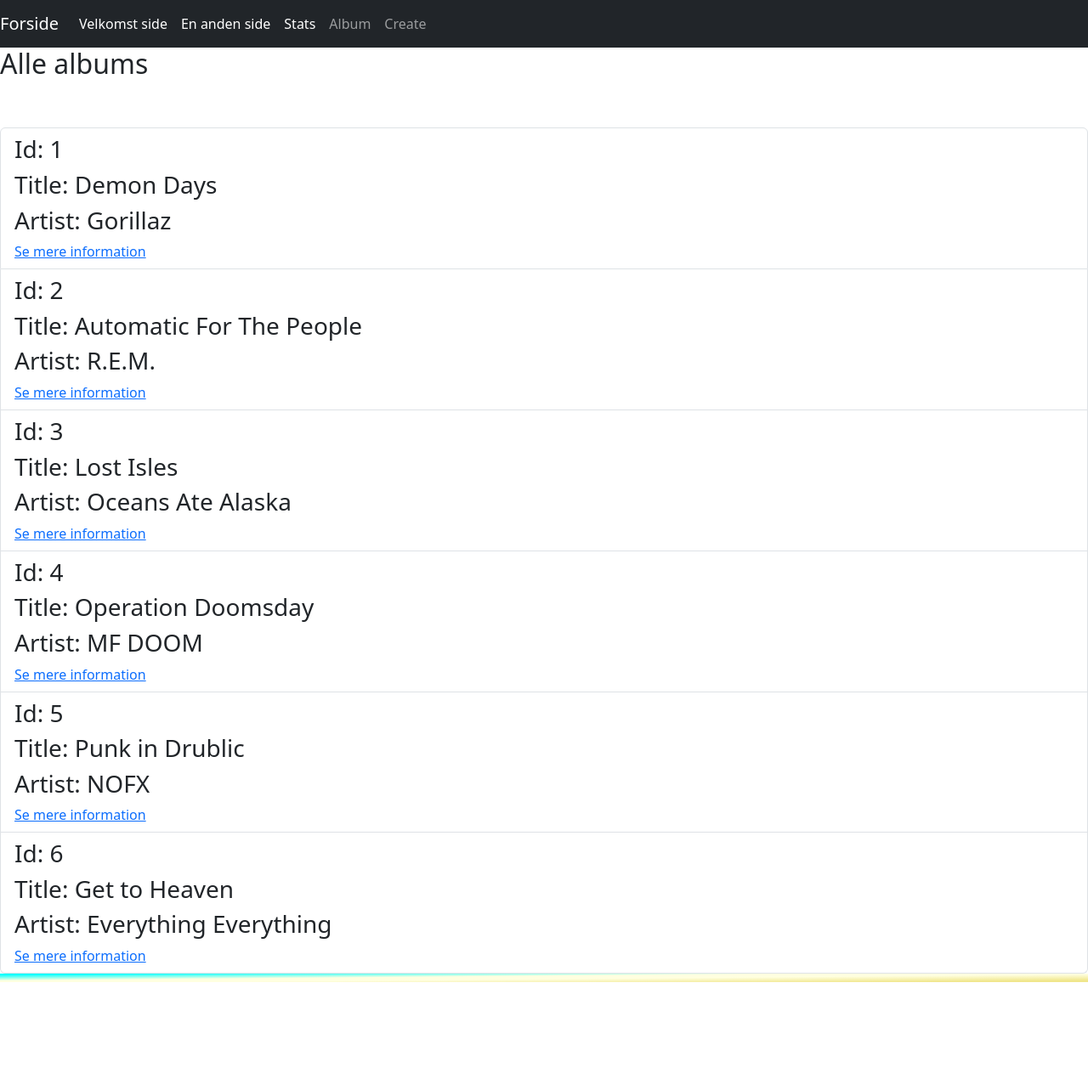
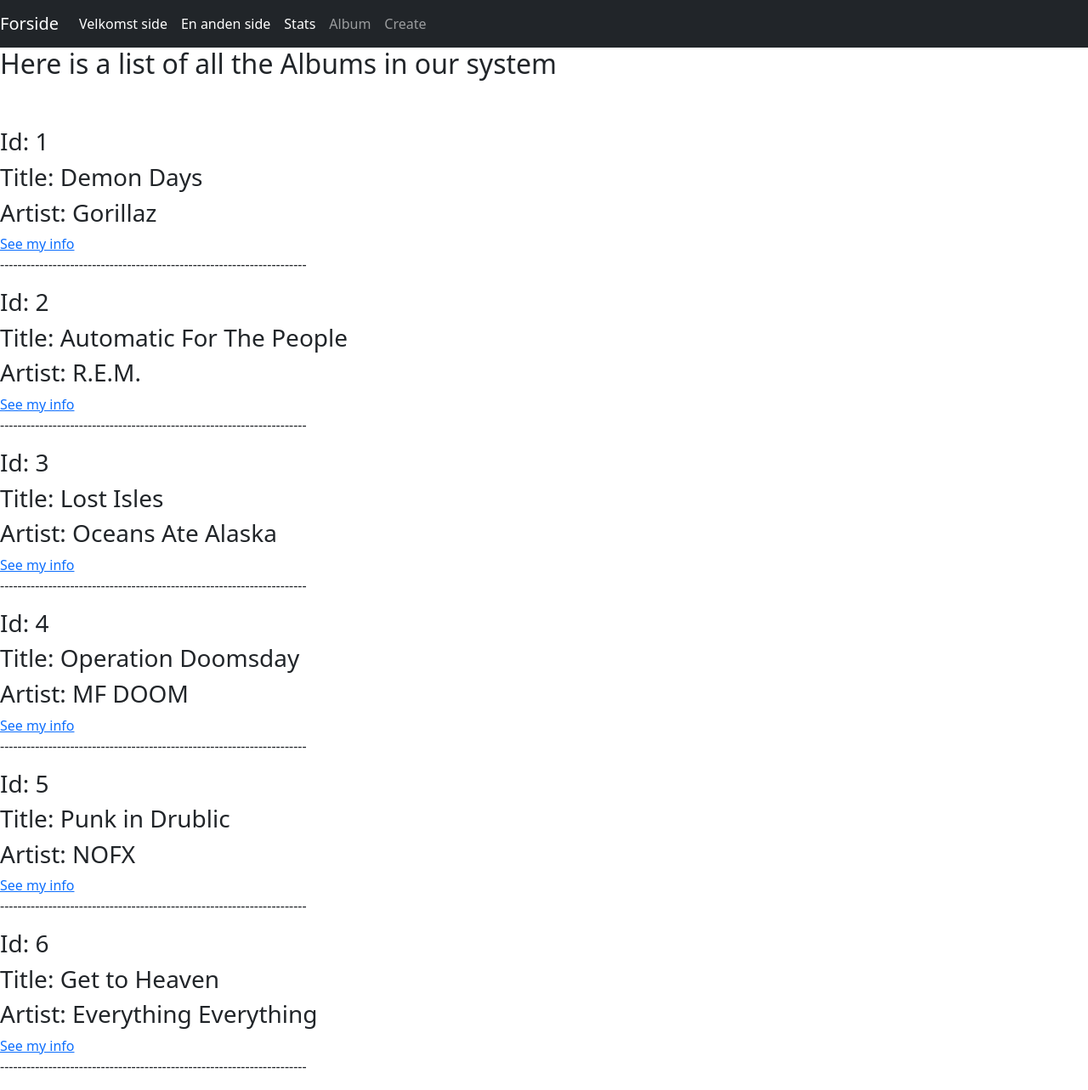
Before and after one commit to frodelindtner/FlaskFirstApp, a Flask app: page /albums in a window 1280 px wide. Shown: the whole page at 85% size. Before the commit the page ends 1156 px from the top, so only its background shows below. Run offline with Flask 3, Linux system fonts and the light colour scheme.

Commit message:
added teacher's notes

```diff
--- a/app.py
+++ b/app.py
@@ -19,11 +19,20 @@ def home():
 def about():
     return render_template('about.html', title = 'Om site')
 
-# -------------------------------------------------------------------------
+# --------STATS-----------------------------------------------------------------
 
+@app.route('/stats')
+def all_stats():
+    return render_template('stats.html', playername='Frode', title = 'List stat!', stats = stat_service.get_all_stats())
+
+@app.route('/stats/<id>')
+def stat_by_entry(id):
+    stats = stat_service.get_all_stats()
+
+# ------------------------------------------------------------------------------------------------
 @app.route('/albums')
 def all_albums():
-    return render_template('albums.html', title = 'Liste over albums', albums = album_service.get_all_album())
+    return render_template('albums.html', title = 'Alle albums', albums = album_service.get_all_albums())
 
 @app.route('/albums/<id>')
 def album_by_entry(id):
@@ -34,23 +43,34 @@ def album_by_entry(id):
 
 @app.route('/albums/create', methods=['GET', 'POST'])
 def create_album():
-    if request.method == "POST":
-        new_album = album_service.create_album(int(request.form['id']), request.form['title'], request.form['artist'], int(request.form['release_year']))
-        return redirect(url_for("album_by_entry", id = new_album.id))
+    return render_template('create-album.html', title='nyt album')
+
+@app.route('/albums/<id>/edit', methods=['GET', 'POST'])
+def edit_album(id):
+    album = album_service.find_album_by_id(int(id))
+    if album is not None:
+        if request.method == "POST":
+            album.title = request.form['title']
+            album.artist = request.form['artist']
+            album.release_year = request.form['release_year']
+            updated_album = album_service.update_album(album)
+            return redirect(url_for("album_by_entry", id = updated_album.id))
+        else:
+            return render_template('edit-album.html', album = album)
     else:
-        return render_template('create-album.html')
+        return '<h1>Findes ikke!</h1>'
 
-
-
-# --------STATS-----------------------------------------------------------------
-
-@app.route('/stats')
-def all_stats():
-    return render_template('stats.html', playername='Frode', title = 'List stat!', stats = stat_service.get_all_stats())
-
-@app.route('/stats/<id>')
-def stat_by_entry(id):
-    stats = stat_service.get_all_stats()
+@app.route('/albums/<id>/delete', methods=['GET', 'POST'])
+def delete_album(id):
+    album = album_service.find_album_by_id(int(id))
+    if album is not None:
+        if request.method == "POST":
+            album_service.delete_album(album.id)
+            return redirect(url_for("all_albums"))
+        else:
+            return render_template('delete-album.html', album = album, title='sletning')
+    else:
+        return '<h1>Album er allerede slettet</h1>'
 
 if __name__=='__main__':
     app.run(debug = True)
--- a/services/album_service.py
+++ b/services/album_service.py
@@ -1,11 +1,13 @@
 from models.album import Album
 from storage import storage
+# from storage.storage import Storage
 
 class Service:
     def __init__(self):
         self.__storage = storage.Storage()
+        # self.__storage = Storage()
 
-    def get_all_album(self):
+    def get_all_albums(self):
         return self.__storage.get_all_albums()
 
     def create_album(self, id, title, artist, release_year):
@@ -14,16 +16,19 @@ class Service:
         return a
 
     def find_album_by_id(self, id):
-        for a in self.get_all_album():
+        for a in self.get_all_albums():
             if a.id == id:
                 return a
         else:
             return None
 
+    def update_album(self, album:Album):
+        return self.__storage.update_album(album)
 
+    def delete_album(self, album_id):
+        self.__storage.delete_album(album_id)
 
-# -------------------------------------------------------
-
+    # -----------------------------------------------------------------------
     def create_some_objects(self):
         self.create_album(1, 'Demon Days', 'Gorillaz', 2005)
         self.create_album(2, 'Automatic For The People', 'R.E.M.', 1992)
--- a/static/style.css
+++ b/static/style.css
@@ -1,5 +1,4 @@
-body .underbox {
-    background-image: url('BG.svg');
-    background-size: 100%;
-    background-repeat: no-repeat;
+body {
+    margin-left: 10px;
+
 }
--- a/templates/about.html
+++ b/templates/about.html
@@ -1,8 +1,4 @@
 {% extends 'layout.html' %}
 {% block content %}
-    <h1>Dette er min side - brugt flask & JINJA2</h1>
-    <h2>Om dette site</h2>
-    <p>Her kan du se mere om sitet</p>
-    <p>Nu er du igang :-)</p>
-    <p>Brugen af JINJA2 tempate udskiftning gør det fleksibilt</p>
+    <h1>This is the about page, rendered by flask and JINJA2</h1>
 {% endblock %}
--- a/templates/album-details.html
+++ b/templates/album-details.html
@@ -4,4 +4,6 @@
     <h3>Title:          {{album.title}}</h3>
     <h3>Artist:         {{album.artist}}</h3>
     <h3>Release Year:   {{album.release_year}}</h3>
+    <a href="/albums/{{album.id}}/edit">Update my info!</a><br> <!-- Links to the edit page of the album -->
+    <a href="/albums/{{album.id}}/delete">Delete me?</a>        <!-- ...and the delete page -->
 {% endblock %}
--- a/templates/albums.html
+++ b/templates/albums.html
@@ -1,16 +1,13 @@
 {% extends 'layout.html' %}
 {% block content %}
-    <h2>Alle albums</h2>
+    <h2>Here is a list of all the Albums in our system</h2>
     <br>
     <br>
-    <ul class="list-group">
     {% for a in albums %}
-        <li class="list-group-item">
-            <h3>Id: {{a.id}}</h3>
-            <h3>Title: {{a.title}}</h3>
-            <h3>Artist: {{a.artist}}</h3>
-            <a href="/albums/{{a.id}}">Se mere information</a>
-        </li>
+        <h3>Id: {{a.id}}</h3>
+        <h3>Title: {{a.title}}</h3>
+        <h3>Artist: {{a.artist}}</h3>
+        <a href="/albums/{{a.id}}">See my info</a>
+        <p>----------------------------------------------------------------------</p>
     {% endfor %}
-    </ul>
 {% endblock %}
--- a/templates/index.html
+++ b/templates/index.html
@@ -1,5 +1,4 @@
 {% extends 'layout.html' %}
 {% block content %}
-    <h2>Hej {{name}}</h2>
-    <p>Nu er du igang :-)</p>
+    <h2>Hej {{navn}}</h2>
 {% endblock %}
--- a/templates/layout.html
+++ b/templates/layout.html
@@ -20,10 +20,7 @@
                 <a class="nav-item nav-link" href="/albums/create">Create</a>
             </div>
         </nav>
-
         {% block content %}
         {% endblock %}
-
-        <div style="height: 10px;" class="underbox">&nbsp;</div>
     </body>
 </html>
```
Also changed, not shown: templates/create-album.html (+9 -11 lines), templates/delete-album.html (added, +12 -0 lines), templates/edit-album.html (added, +15 -0 lines), storage/storage.py.
